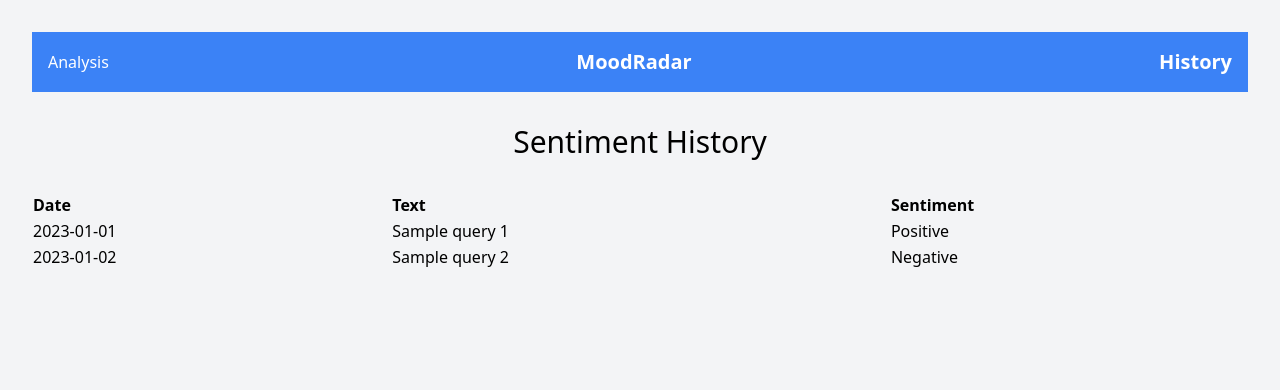
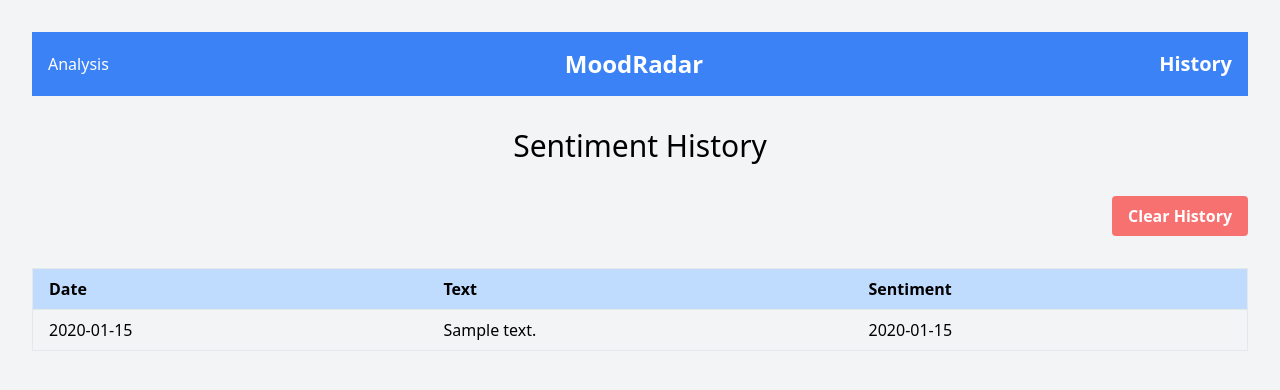
Before and after one commit to dszarvas/sentiment_analyst, a Flask app: page /history in a window 1280 px wide. Shown: the top 390 px of the page. Run offline with Flask 3, Linux system fonts and the light colour scheme; tables that the repository leaves empty hold one stand-in row (values such as "Sample post"); parts of the project's set-up code (start-up, migrations or seed data) failed here and were passed over.

Commit message:
Database integration working
- Created database storing sentiment history with SQLAlchemy
- Created History ORM class for understandability
- Created necessary utility functions
- Renamed training notebook and training data folder
- Created README.md

```diff
--- a/app.py
+++ b/app.py
@@ -1,23 +1,15 @@
-from flask import Flask, render_template, request
-import pickle
+from flask import Flask, render_template, request, redirect, url_for
+from datetime import datetime
 
 from analysis import preprocess_text
-from explainer import explain_sentiment
+from util import load_models
+from database.database import db, insert_history, History
 
-app = Flask(__name__)
+app = Flask(__name__, )
+app.config['SQLALCHEMY_DATABASE_URI'] = 'sqlite:///history.db'
+db.init_app(app)
 
-history_data = [
-    {"date": "2023-01-01", "text": "Sample query 1", "sentiment": "Positive"},
-    {"date": "2023-01-02", "text": "Sample query 2", "sentiment": "Negative"},
-]
-
-# Load the pre-trained Logistic Regression model
-with open('models/logistic_regression/model.pkl', 'rb') as model_file:
-    model = pickle.load(model_file)
-
-# Load the TF-IDF vectorizer used during training
-with open('models/logistic_regression/tfidf_vectorizer.pkl', 'rb') as vectorizer_file:
-    tfidf_vectorizer = pickle.load(vectorizer_file)
+model, tfidf_vectorizer = load_models()
 
 @app.route('/')
 def home():
@@ -42,16 +34,23 @@
     else:
         sentiment = 'Neutral'
 
-    # explanation = explain_sentiment(text, sentiment)
-    # return render_template('index.html', text=text, sentiment=sentiment, explanation=explanation)
+    insert_history(date=datetime.now().date(), text=text, sentiment=sentiment)
 
     return render_template('index.html', text=text, sentiment=sentiment)
 
-
 @app.route('/history')
 def sentiment_history():
+    history_data = History.query.all()
     return render_template('history.html', history=history_data)
 
+@app.route('/clear_database', methods=['POST'])
+def clear_database():
+    # Delete all records in the History table
+    History.query.delete()
+    db.session.commit()
+    return redirect(url_for('sentiment_history'))  # Redirect to the history page
 
 if __name__ == '__main__':
+    with app.app_context():
+        db.create_all()
     app.run(debug=True)
--- a/templates/history.html
+++ b/templates/history.html
@@ -3,35 +3,88 @@
 <head>
     <title>MoodRadar - Sentiment History</title>
     <link href="https://cdn.jsdelivr.net/npm/tailwindcss@2.2.16/dist/tailwind.min.css" rel="stylesheet">
+    <link rel="icon" type="image/png" href="{{ url_for('static', filename='logo.png') }}">
 </head>
 <body class="bg-gray-100 font-sans p-8">
     <nav class="bg-blue-500 p-4 text-white">
         <div class="container mx-auto flex justify-between items-center">
             <a href="/" class="hover:underline">Analysis</a>
-            <h1 href="/" class="text-xl font-bold">MoodRadar</h1>
+            <a href="/" class="text-2xl font-bold">MoodRadar</a>
             <a href="/history" class="text-xl font-semibold">History</a>
         </div>
     </nav>
     <h1 class="text-3xl text-center mt-8">Sentiment History</h1>
+    <div class="container mx-auto mt-8 flex justify-between items-center">
+        <button id="clearButton" class="bg-red-400 text-white font-semibold py-2 px-4 rounded ml-auto">
+            Clear History
+        </button>
+        <!-- The modal dialog -->
+        <div id="confirmModal" class="fixed top-0 left-0 w-full h-full bg-gray-800 bg-opacity-50 flex justify-center items-center hidden">
+            <div class="bg-white p-6 rounded shadow-lg">
+                <p>Are you sure you want to clear the sentiment prediction history?</p>
+                <p>(This action is irreversible.)</p>
+                <div class="mt-4 text-right">
+                    <button id="confirmYes" class="bg-red-500 text-white px-4 py-2 rounded">Yes</button>
+                    <button id="confirmNo" class="bg-gray-500 text-white px-4 py-2 rounded ml-2">No</button>
+                </div>
+            </div>
+        </div>
+    </div>
     <div class="container mx-auto mt-8">
-        <table class="min-w-full">
+        <table class="min-w-full border">
             <thead>
-                <tr>
-                    <th class="text-left">Date</th>
-                    <th class="text-left">Text</th>
-                    <th class="text-left">Sentiment</th>
+                <tr class="bg-blue-200">
+                    <th class="py-2 px-4 text-left">Date</th>
+                    <th class="py-2 px-4 text-left">Text</th>
+                    <th class="py-2 px-4 text-left">Sentiment</th>
                 </tr>
             </thead>
             <tbody>
                 {% for entry in history %}
-                <tr>
-                    <td>{{ entry.date }}</td>
-                    <td>{{ entry.text }}</td>
-                    <td>{{ entry.sentiment }}</td>
+                <tr class="border-t">
+                    <td class="py-2 px-4">{{ entry.date }}</td>
+                    <td class="py-2 px-4">{{ entry.text }}</td>
+                    {% if entry.sentiment == "Positive" %}
+                        <td class="py-2 px-4 text-green-500">{{ entry.sentiment }}</td>
+                    {% elif entry.sentiment == "Negative" %}
+                        <td class="py-2 px-4 text-red-500">{{ entry.sentiment }}</td>
+                    {% else %}
+                        <td class="py-2 px-4">{{ entry.sentiment }}</td>
+                    {% endif %}
                 </tr>
                 {% endfor %}
             </tbody>
         </table>
     </div>
 </body>
+<script>
+    const clearButton = document.getElementById('clearButton');
+    const confirmModal = document.getElementById('confirmModal');
+    const confirmYes = document.getElementById('confirmYes');
+    const confirmNo = document.getElementById('confirmNo');
+
+    clearButton.addEventListener('click', function() {
+        confirmModal.classList.remove('hidden');
+    });
+
+    confirmNo.addEventListener('click', function() {
+        confirmModal.classList.add('hidden');
+    });
+
+    confirmYes.addEventListener('click', function() {
+        fetch('/clear_database', {
+            method: 'POST',
+            headers: {
+                'Content-Type': 'application/json',
+            },
+        }).then(response => {
+            if (response.ok) {
+                location.reload();  // Reload the page after clearing the database
+            } else {
+                console.error('Failed to clear the database.');
+            }
+        });
+        confirmModal.classList.add('hidden');
+    });
+</script>
 </html>
```
Also changed, not shown: database/database.py (added, +23 -0 lines), explainer.py (deleted, +0 -22 lines), requirements.txt (added, +268 -0 lines), templates/index.html (+3 -4 lines), util.py (added, +12 -0 lines), README.md, static/logo.png (added), 4 other files.
